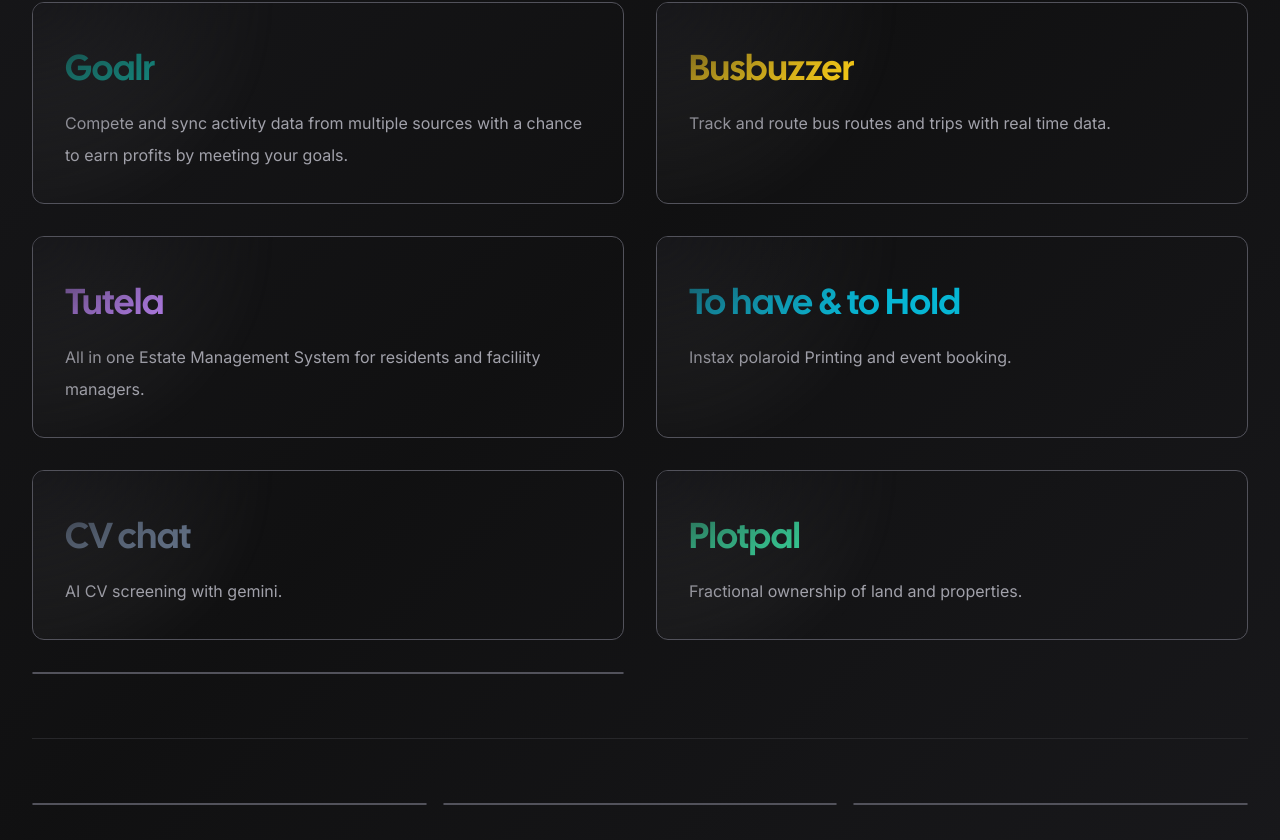
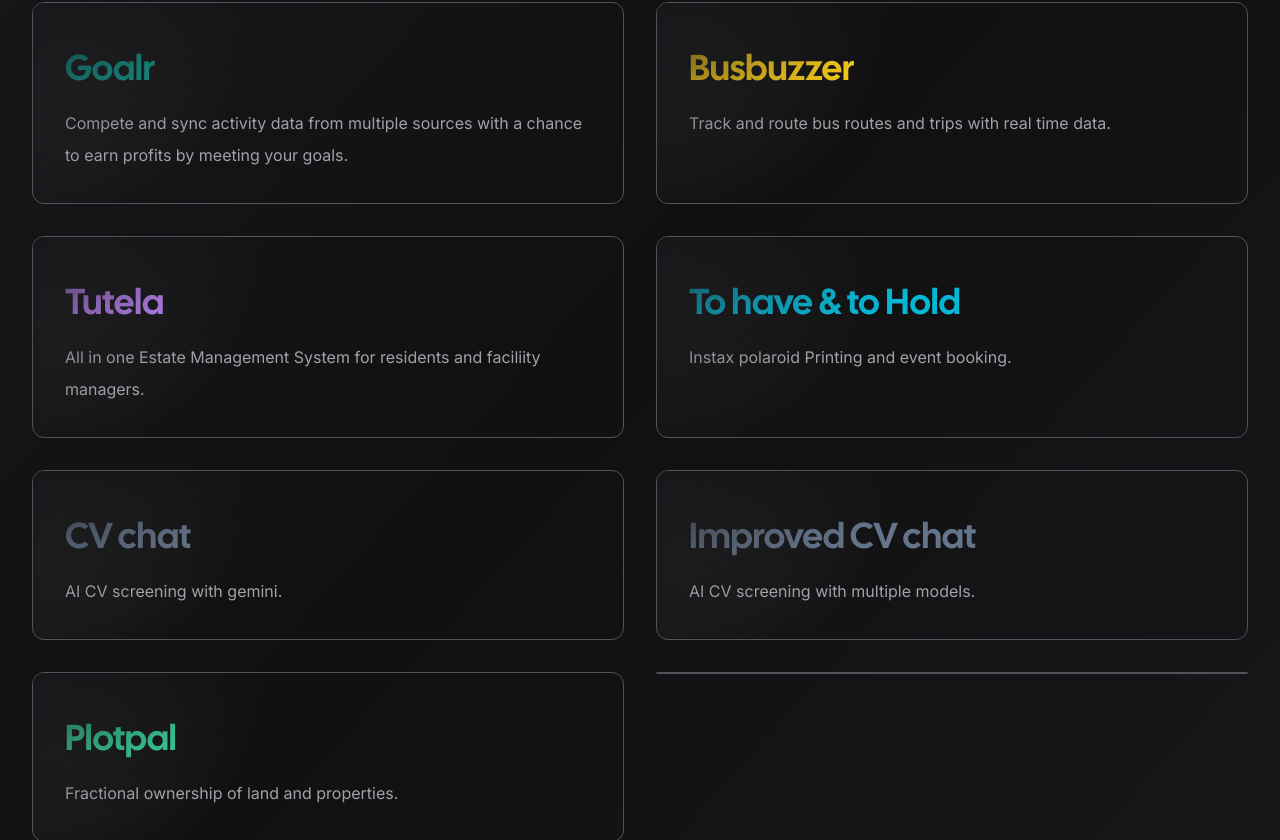
Before and after one commit to Fmacmak/fmac.ng, a Next.js app in the folder copy/: page /projects in a window 1280 px wide. Shown: the part 383-1223 px from the top of the page. Built offline with nearby package versions, Linux system fonts and the light colour scheme; no server answers; what tailwindcss-debug-screens would draw is missing.

Commit message:
Update page.tsx

```diff
--- a/copy/app/projects/page.tsx
+++ b/copy/app/projects/page.tsx
@@ -167,7 +167,8 @@
             </Link>
           </Card>
 
-   <Card>
+
+         <Card>
             <Link href={`https://cvchat.fmac.ng/`}>
               <article className="relative w-full h-full p-4 md:p-8">
                 <div className="flex items-center justify-between gap-2">
@@ -186,6 +187,35 @@
                 </h2>
                 <p className="mt-4 leading-8 duration-150 text-zinc-400 group-hover:text-zinc-300">
                   {"AI CV screening with gemini."}
+                </p>
+                <div className="absolute bottom-4 md:bottom-8">
+                  {/* <p className="hidden text-zinc-200 hover:text-zinc-50 lg:block">
+                    Read more <span aria-hidden="true">&rarr;</span>
+                  </p> */}
+                </div>
+              </article>
+            </Link>
+          </Card>
+
+          <Card>
+            <Link href={`https://newcvchat.fmac.ng/`}>
+              <article className="relative w-full h-full p-4 md:p-8">
+                <div className="flex items-center justify-between gap-2">
+                  <div className="text-xs text-zinc-100"></div>
+                  {/* <span className="flex items-center gap-1 text-xs text-zinc-500">
+                    <Eye className="w-4 h-4" />{" "}
+                    {Intl.NumberFormat("en-US", { notation: "compact" }).format(0)}
+                  </span> */}
+                </div>
+
+                <h2
+                  id="featured-post"
+                  className="mt-4 text-3xl font-bold text-slate-500 group-hover:text-slate-300 sm:text-4xl font-display"
+                >
+                  {"Improved CV chat"}
+                </h2>
+                <p className="mt-4 leading-8 duration-150 text-zinc-400 group-hover:text-zinc-300">
+                  {"AI CV screening with multiple models."}
                 </p>
                 <div className="absolute bottom-4 md:bottom-8">
                   {/* <p className="hidden text-zinc-200 hover:text-zinc-50 lg:block">
```
